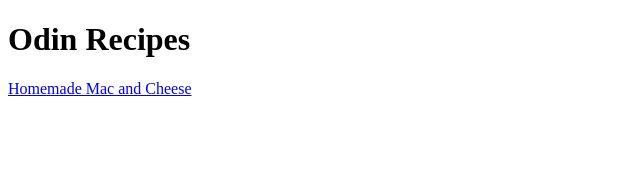
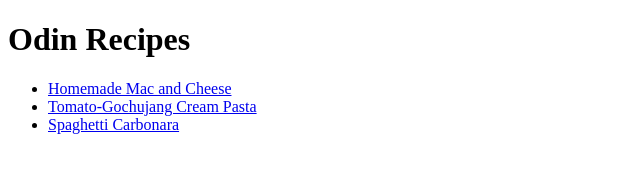
Before and after one commit to cmbowen711/odin-recipes-, a plain HTML site: page index.html in a window 1280 px wide. Shown: the whole page, without its empty margins (0-640 px from the left). Drawn offline with Linux system fonts and the light colour scheme.

Commit message:
Added recipe links

```diff
--- a/index.html
+++ b/index.html
@@ -6,6 +6,10 @@
 </head>
 <body>
     <h1>Odin Recipes</h1>
-    <a href="./recipes/macandcheese.html">Homemade Mac and Cheese</a>
+    <ul>
+    <li><a href="./recipes/macandcheese.html">Homemade Mac and Cheese</a></li>
+    <li><a href="./recipes/gochujangpasta.html">Tomato-Gochujang Cream Pasta</a></li>
+    <li><a href="./recipes/spaghetticarbonara.html">Spaghetti Carbonara</a></li>
+    </ul>
 </body>
 </html>
```
